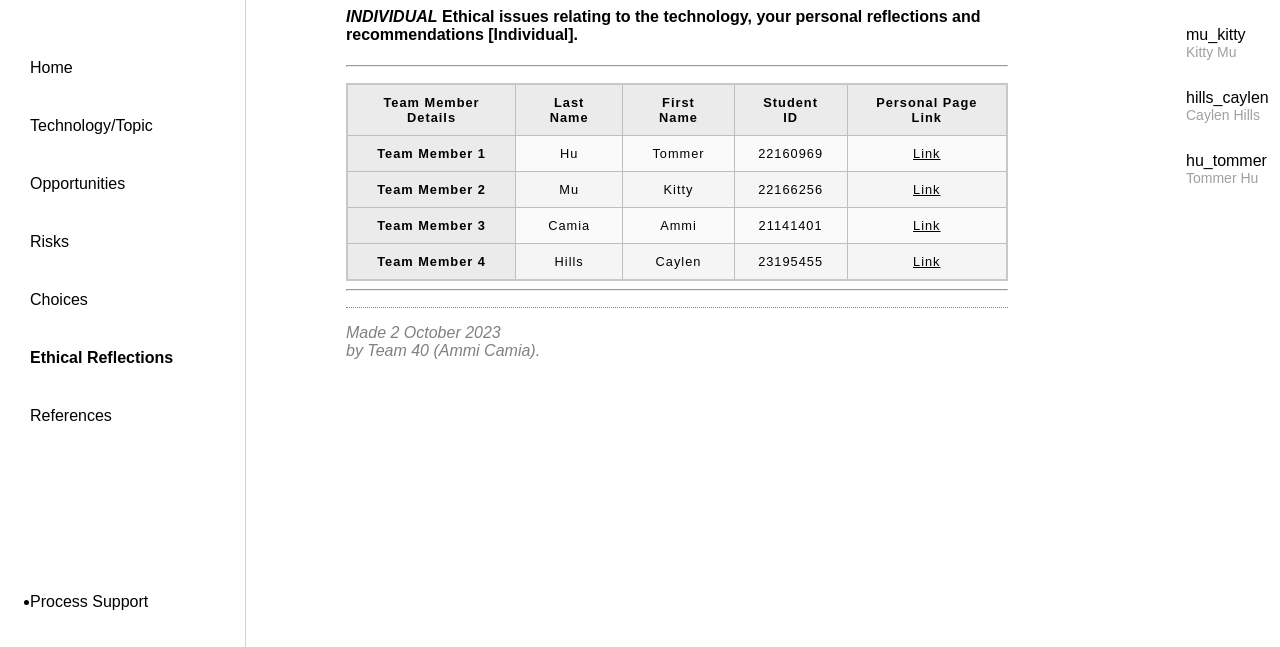
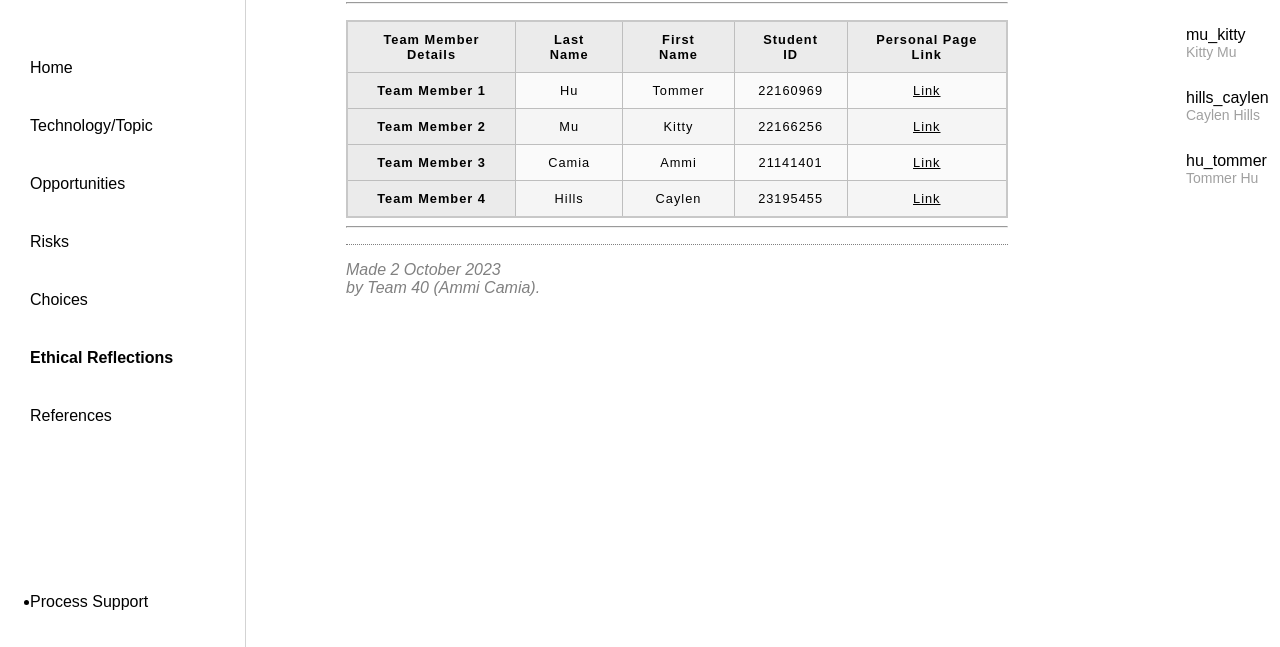
Before and after one commit to ammicamia/COMP501Assignment2, a plain HTML site: page ethics.html in a window 1280 px wide. Shown: the part 153-800 px from the top of the page. Drawn offline with Linux system fonts and the light colour scheme.

Commit message:
Update ethics.html

```diff
--- a/ethics.html
+++ b/ethics.html
@@ -46,9 +46,7 @@
         </ul>
 
         <div class="middle">
-            <h4><p><em>INDIVIDUAL</em> Ethical issues relating to the technology, your personal reflections and recommendations [Individual].<p></h4>
-
-            <table>
+                <table>
                 <p>
                 <body>
 
```
